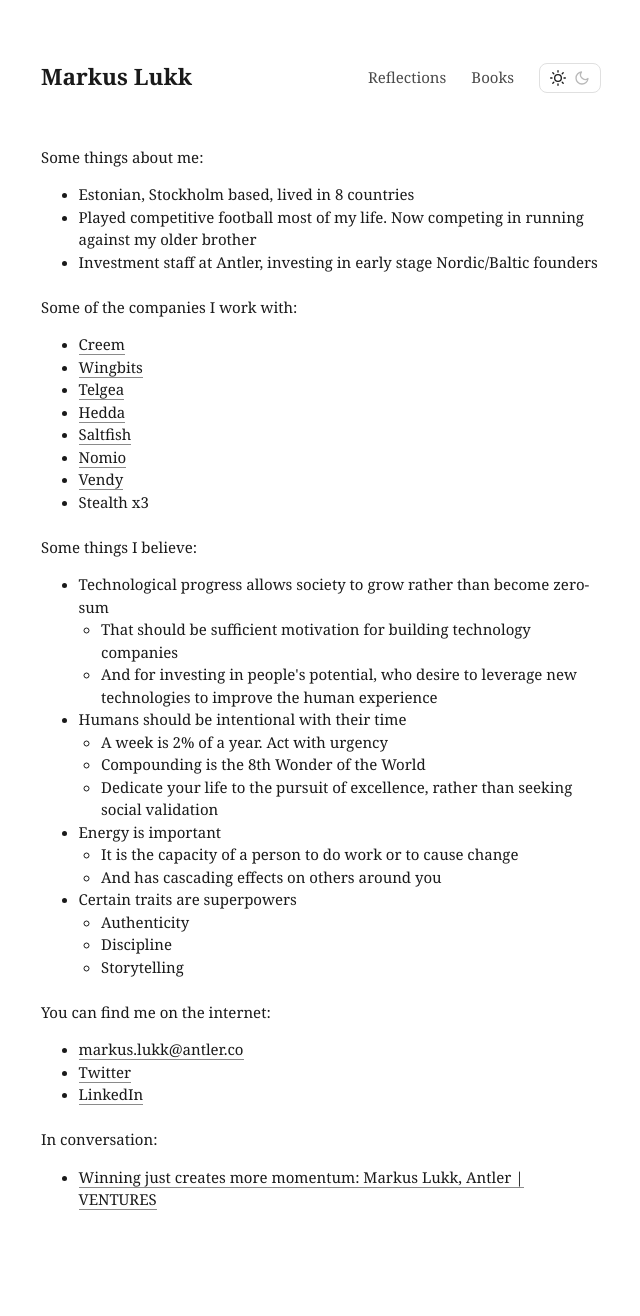
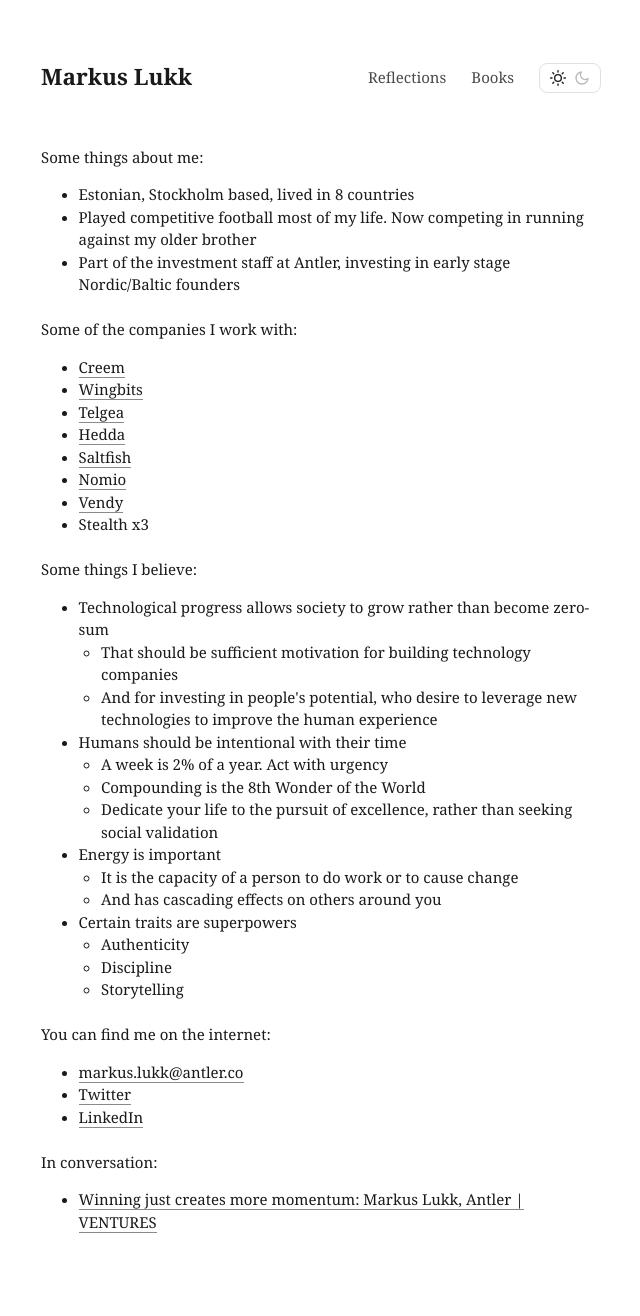
Before and after one commit to markuslukk/markuslukk.github.io, a Jekyll site: the page built from index.html, in a window 1280 px wide. Shown: the whole page, without its empty margins (319-959 px from the left). Built offline with Jekyll 4.4.1, drawn with Linux system fonts in a browser that asks for light colours; before the commit the page ends 1293 px from its top, so only the background shows below that.

Commit message:
Update index.html

```diff
--- a/index.html
+++ b/index.html
@@ -31,7 +31,7 @@
       <ul>
         <li>Estonian, Stockholm based, lived in 8 countries</li>
         <li>Played competitive football most of my life. Now competing in running against my older brother</li>
-        <li>Investment staff at Antler, investing in early stage Nordic/Baltic founders</li>
+        <li>Part of the investment staff at Antler, investing in early stage Nordic/Baltic founders</li>
       </ul>
     </div>
 
```
